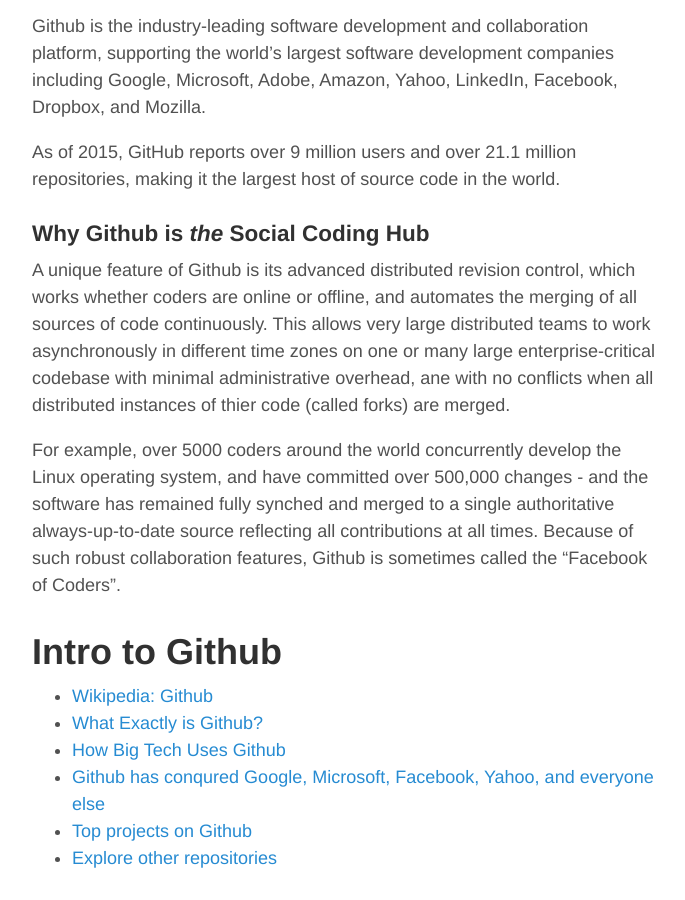
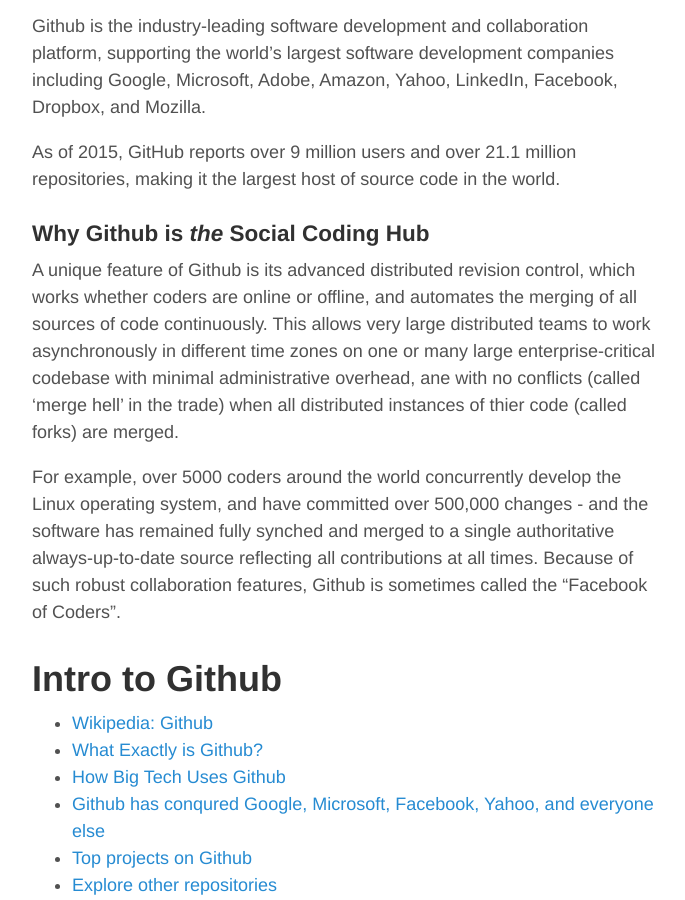
Before and after one commit to healthschema/healthschema.github.io, a Jekyll site: the page built from _posts/2015-08-20-github-intro.md, in a window 1280 px wide and 900 px high, scrolled down 530 px. Shown: the whole window, without its empty margins (293-978 px from the left). Built offline with Jekyll 4.4.1, drawn with Linux system fonts in a browser that asks for light colours.

Commit message:
Update 2015-08-20-github-intro.md

```diff
--- a/_posts/2015-08-20-github-intro.md
+++ b/_posts/2015-08-20-github-intro.md
@@ -16,7 +16,7 @@
 
 
 ### Why Github is *the* Social Coding Hub
-A unique feature of  Github is its advanced distributed revision control, which works whether coders are online or offline, and automates the merging of all sources of code continuously. This allows very large distributed teams to work asynchronously in different time zones on one or many large enterprise-critical codebase with minimal administrative overhead, ane with no conflicts when all distributed instances of thier code (called forks) are merged.
+A unique feature of  Github is its advanced distributed revision control, which works whether coders are online or offline, and automates the merging of all sources of code continuously. This allows very large distributed teams to work asynchronously in different time zones on one or many large enterprise-critical codebase with minimal administrative overhead, ane with no conflicts (called 'merge hell' in the trade)  when all distributed instances of thier code (called forks) are merged.
 
 For example, over 5000 coders around the world concurrently develop the Linux operating system, and have committed over 500,000 changes - and the software has remained fully synched and merged to a single authoritative always-up-to-date source reflecting all contributions at all times.  Because of such robust collaboration features, Github is sometimes called the "Facebook of Coders".
 
```
